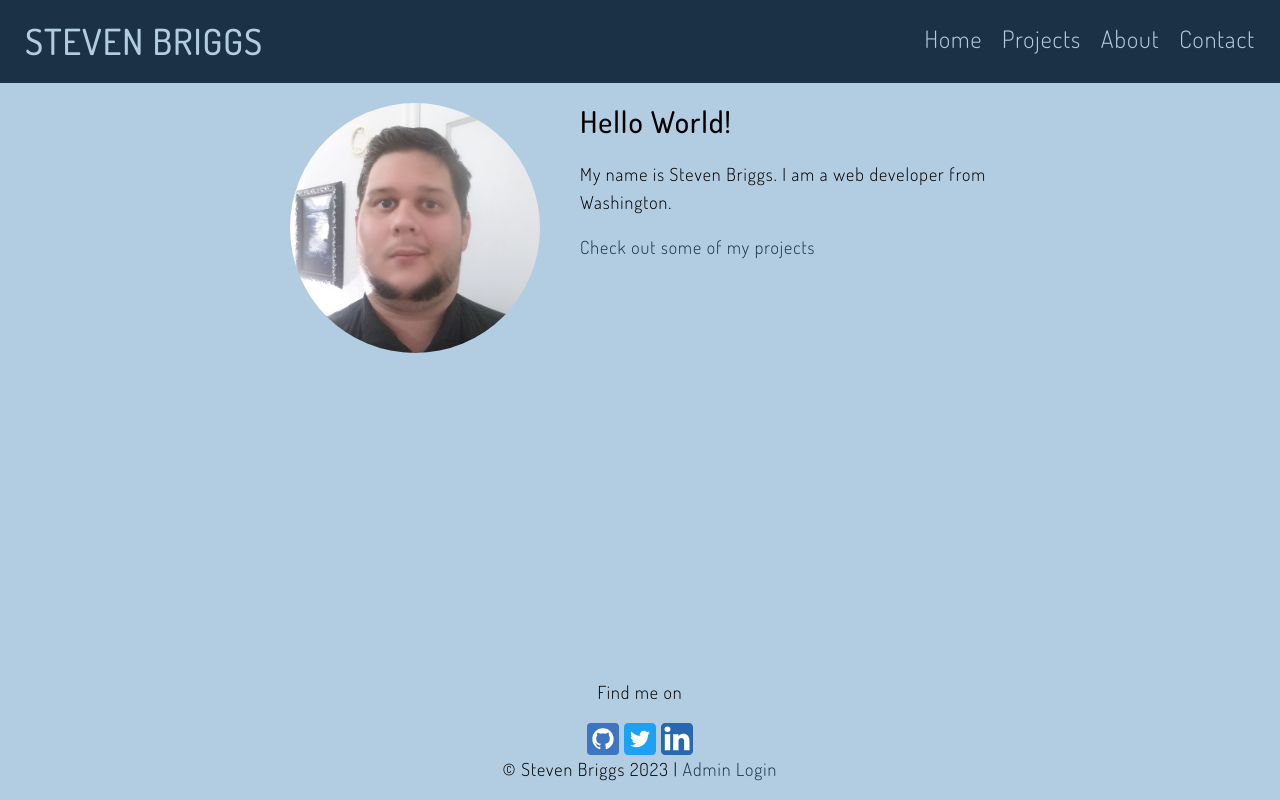
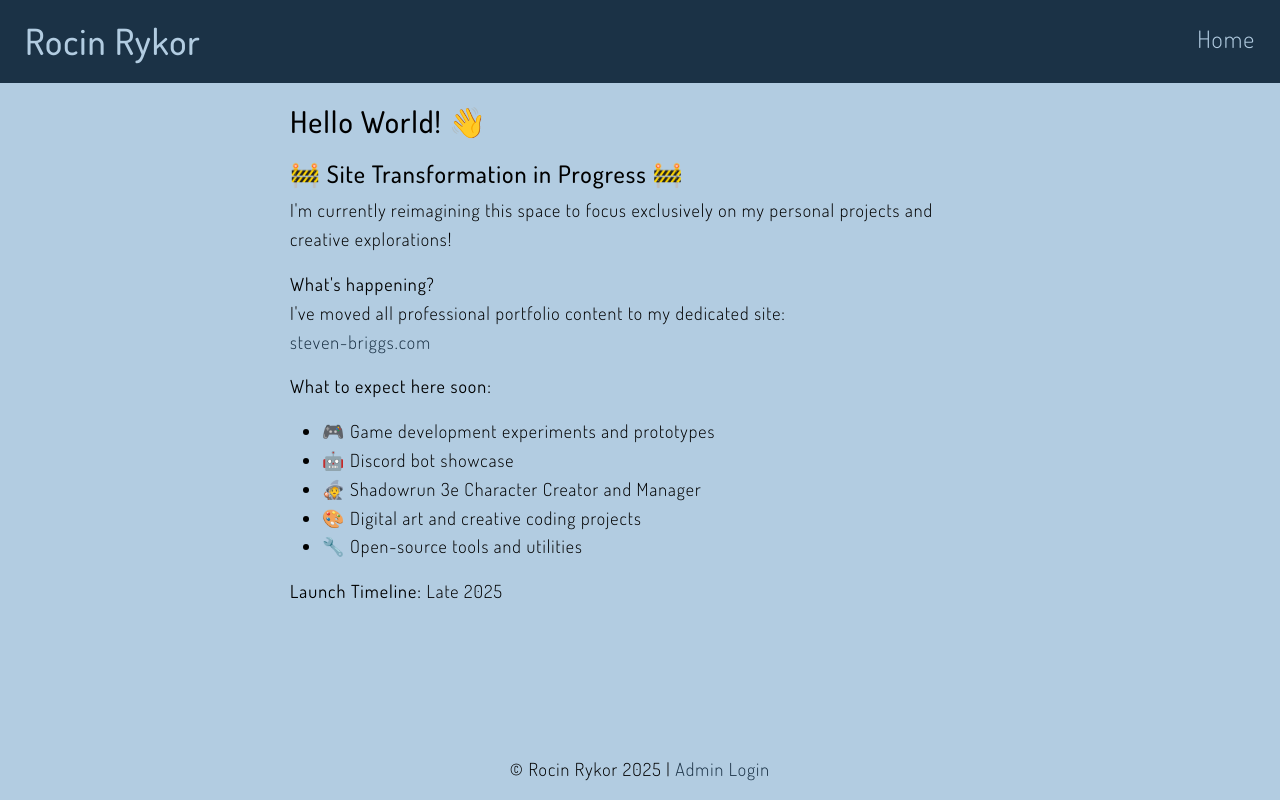
Before and after one commit to RocinRykor/rrprojects.studio, a Flask app: page / in a window 1280 px wide. Run offline with Flask 3, Linux system fonts and the light colour scheme; parts of the project's set-up code (start-up, migrations or seed data) failed here and were passed over.

Commit message:
Refactor models, routes, and templates for modularity and updated branding; update dependencies.

```diff
--- a/rrprojects/app.py
+++ b/rrprojects/app.py
@@ -4,12 +4,15 @@ from flask_migrate import Migrate
 
 from . import models
 from .config import Config
-
-db = models.db
+from .models import projects
+from .models import users
+from .models.db import data_base as db
 
 # Create any items that will be used in the app
-User = models.User
-Project = models.Project
+
+# Database Models
+User = users.User
+Project = projects.Project
 
 migrate = Migrate()
 login_manager = LoginManager()
--- /dev/null
+++ b/rrprojects/models/db.py
@@ -0,0 +1,3 @@
+from flask_sqlalchemy import SQLAlchemy
+
+data_base = SQLAlchemy()
--- a/rrprojects/routes/general.py
+++ b/rrprojects/routes/general.py
@@ -11,18 +11,3 @@ def custom_error_page(e):
 @general.route("/")
 def index():
     return render_template("public/index.html", title="Portfolio Site")
-
-
-@general.route("/about")
-def about():
-    return render_template("public/about.html", title="About Steven")
-
-
-@general.route("/contact")
-def contact():
-    return render_template("public/contact.html", title="Contact Steven")
-
-
-@general.route("/testing")
-def testing():
-    return render_template("public/testing.html", title="JavaScript Testing Grounds")
--- a/rrprojects/templates/public/index.html
+++ b/rrprojects/templates/public/index.html
@@ -1,17 +1,38 @@
 <!DOCTYPE html>
 {% extends "public/partials/base.html" %} {% block main %}
 
-<main class="profile-main">
-	<img
-		src="{{url_for('static', filename='img/steven-briggs-profile-pic.jpg')}}"
-		class="profile_portrait"
-		alt="Steven Briggs' Portrait" />
-	<h1>Hello World!</h1>
-	<p>
-		My name is Steven Briggs. I am a <span>web</span> developer from
-		Washington.
-	</p>
-	<a href="/project">Check out some of my projects</a>
-</main>
+    <main class="profile-main">
+        <h1>Hello World! 👋</h1>
+
+        <div class="transition-notice">
+            <h2>🚧 Site Transformation in Progress 🚧</h2>
+            <p>
+                I'm currently reimagining this space to focus exclusively on my personal projects and creative explorations!
+            </p>
+        </div>
+
+        <div class="current-status">
+            <p>
+                <strong>What's happening?</strong><br>
+                I've moved all professional portfolio content to my dedicated site:<br>
+                <a href="https://steven-briggs.com" target="_blank" class="professional-link">steven-briggs.com</a>
+            </p>
+
+            <p>
+                <strong>What to expect here soon:</strong>
+            </p>
+            <ul class="coming-soon-list">
+                <li>🎮 Game development experiments and prototypes</li>
+                <li>🤖 Discord bot showcase</li>
+                <li>🧙 Shadowrun 3e Character Creator and Manager</li>
+                <li>🎨 Digital art and creative coding projects</li>
+                <li>🔧 Open-source tools and utilities</li>
+            </ul>
+
+            <p class="timeline">
+                <strong>Launch Timeline:</strong> Late 2025
+            </p>
+        </div>
+    </main>
 
 {% endblock %}
--- a/rrprojects/templates/public/partials/footer.html
+++ b/rrprojects/templates/public/partials/footer.html
@@ -1,28 +1,7 @@
 <!DOCTYPE html>
 <footer class="page-footer">
-	<p>Find me on</p>
-	<section class="social-media">
-		<a href="https://github.com/RocinRykor" target="_blank"
-			><img
-				src="{{url_for('static', filename='img/svg/github.svg')}}"
-				alt="Link to Steven's Github page"
-				sizes="32x32"
-		/></a>
-		<a href="https://twitter.com/RocinRykor" target="_blank"
-			><img
-				src="{{url_for('static', filename='img/svg/twitter.svg')}}"
-				alt="Link to Steven's Twitter Page"
-				sizes="32x32"
-		/></a>
-		<a href="https://www.linkedin.com/in/stevenbriggs369/" target="_blank"
-			><img
-				src="{{url_for('static', filename='img/svg/linkedin.svg')}}"
-				alt="Link to Steven's LinkedIn profile"
-				sizes="32x32"
-		/></a>
-	</section>
 	<p>
-		© Steven Briggs 2023 |
+		© Rocin Rykor 2025 |
 		<!-- User -->
 		{% if current_user.is_authenticated %}
 		<a href="/logout"> {{current_user.username}} </a>
--- a/rrprojects/templates/public/partials/header.html
+++ b/rrprojects/templates/public/partials/header.html
@@ -2,7 +2,7 @@
 <header class="page-header">
 	<h1 class="main_title">
 		<a href="/" class="navlink name-title" role="menuitem" title="Return Home"
-			>STEVEN BRIGGS</a
+			>Rocin Rykor</a
 		>
 	</h1>
 	<nav class="main-navigation page-header__item">
@@ -12,34 +12,6 @@
 					>Home</a
 				>
 			</li>
-			<li role="presentation">
-				<a
-					href="/project"
-					class="navlink"
-					role="menuitem"
-					title="My Projects"
-					>Projects</a
-				>
-			</li>
-			<li role="presentation">
-				<a
-					href="/about"
-					class="navlink"
-					role="menuitem"
-					aria-label="About Me"
-					title="About Me"
-					>About</a
-				>
-			</li>
-			<li role="presentation">
-				<a
-					href="/contact"
-					class="navlink"
-					role="menuitem"
-					title="Contact Me"
-					>Contact</a
-				>
-			</li>
 		</ul>
 	</nav>
 </header>
```
Also changed, not shown: requirements.txt (+29 -32 lines), rrprojects/forms.py (+17 -1 lines), rrprojects/models.py (deleted, +0 -137 lines), rrprojects/models/projects.py (added, +48 -0 lines), rrprojects/models/users.py (added, +51 -0 lines), rrprojects/routes/auth.py (+33 -4 lines), 1 other file.
